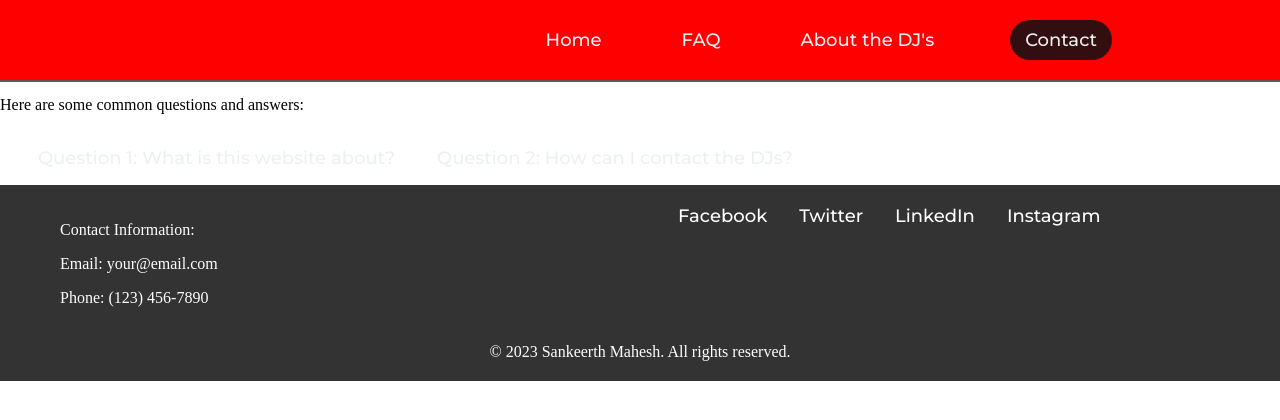
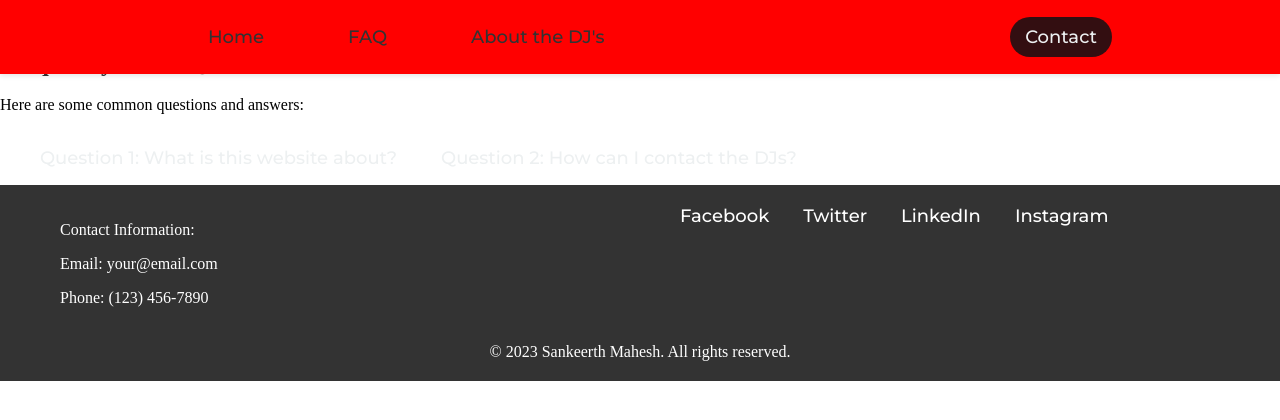
Before and after one commit to samahesh56/dj-web-design, a Flask app: page /faq in a window 1280 px wide. Shown: the top 420 px of the page. Run offline with Flask 3, Linux system fonts and the light colour scheme.

Commit message:
complete flexbox integration
completely revamped and removed static sectional content, and replaced them with flexible "flexbox's" for ease of use.

```diff
--- a/website/static/css/styles.css
+++ b/website/static/css/styles.css
@@ -12,45 +12,66 @@
     list-style: none; /* Remove bullet points */
     display: inline; /* Display as inline elements */
     margin-right: 20px; /* Increase spacing between navigation links */
-    margin-left: 18px; /* Move the navigation links to the left */
+    margin-left: 20px; /* Move the navigation links to the left */
 }
 
-
 /* Header Styles */
-header {
-    position: fixed; /* Navbar stays at the top */
+.navbar-container {
+    position: fixed;
     top: 0;
     left: 0;
     right: 0;
-    display: flex;
-    justify-content: space-between;
-    align-items: center;
-    height: 80px;
-    padding: 0 10%;
-    background-color: red; /* Red background for the navbar */
-    border-bottom: 2px solid rgb(92, 89, 89);
+    z-index: 100; /* Ensure the navbar appears above other content */
+    background-color: red; /* Background color of the navbar */
+    box-shadow: 0 2px 5px rgba(0, 0, 0, 0.1); /* Add a subtle shadow for separation */
 }
-
 
 /* Logo Styles */
 .logo {
     cursor: pointer;
 }
 
+nav.nav {
+    display: flex;
+    justify-content: space-between;
+    align-items: center;
+    padding: 10px 10%; /* Adjust padding as needed */
+    background-color: transparent; /* Background color of the navbar */
+}
+
+.nav__links ul {
+    list-style: none;
+    display: flex;
+    margin: 0;
+    padding: 0;
+    justify-content: flex-end; /* Move the navigation links to the right */
+}
+
+.nav__links li {
+    margin-left: 20px; /* Increase left margin for spacing */
+}
+
+.nav__links a {
+    text-decoration: none;
+    color: #333; /* Link text color */
+    font-weight: 500;
+    font-size: 18px;
+    transition: color 0.3s ease; /* Smooth color transition on hover */
+}
+
+/* Navigation link hover effect */
+.nav__links li a:hover {
+    color: aquamarine; /* Change the text color to aquamarine when hovered */
+    transition: color 0.3s ease; /* Add a smooth transition effect */
+}
 
 /* Navigation Styles (Hamburger-Style Navbar) */
-.nav {
-    display: flex; /* Change to flex to display the navigation menu */
-    align-items: center;
-    margin-left: auto; /* Right-align the navigation links */
-}
 
 
 .burger {
     display: none; /* Hide the hamburger icon by default */
     cursor: pointer;
 }
-
 
 .bar {
     width: 25px;
@@ -59,7 +80,6 @@
     margin: 5px 0;
     transition: 0.4s;
 }
-
 
 /* Style for the "Contact" button */
 button {
@@ -71,18 +91,9 @@
     transition: background-color 0.3s ease; /* Add a smooth transition effect */
 }
 
-
 button:hover {
     background-color: rgba(0, 136, 169, 1); /* Darken the color when hovered */
 }
-
-
-/* Navigation link hover effect */
-.nav__links li a:hover {
-    color: aquamarine; /* Change the text color to aquamarine when hovered */
-    transition: color 0.3s ease; /* Add a smooth transition effect */
-}
-
 
 /* Media query for smaller screens (Hamburger-Style Navbar) */
 @media screen and (max-width: 768px) {
@@ -90,14 +101,10 @@
         display: block; /* Show the hamburger icon on smaller screens */
     }
 
-
     .nav__links {
         display: none; /* Hide the navigation links on smaller screens */
     }
 }
-
-
-
 
 /* Styles for general section flex box. */
 .section-flex {
--- a/website/templates/base.html
+++ b/website/templates/base.html
@@ -11,7 +11,9 @@
     <title>Dj Web Design</title> <!-- Add page title here -->
 </head>
 <body>
-    <header> <!-- Navbar structure -->
+    <div class="navbar-container">
+        <header>
+            <!-- Navbar structure -->
             <nav class="nav">
                 <ul class="nav__links">
                     <li><a href="{{ url_for('views.home') }}">Home</a></li>
@@ -26,6 +28,7 @@
                 </div>
             </nav>
         </header>
+    </div>
 
     <!-- Section 1: White background -->
     {% block content %}
```
Lines whose indentation alone changed are shown as unchanged.
